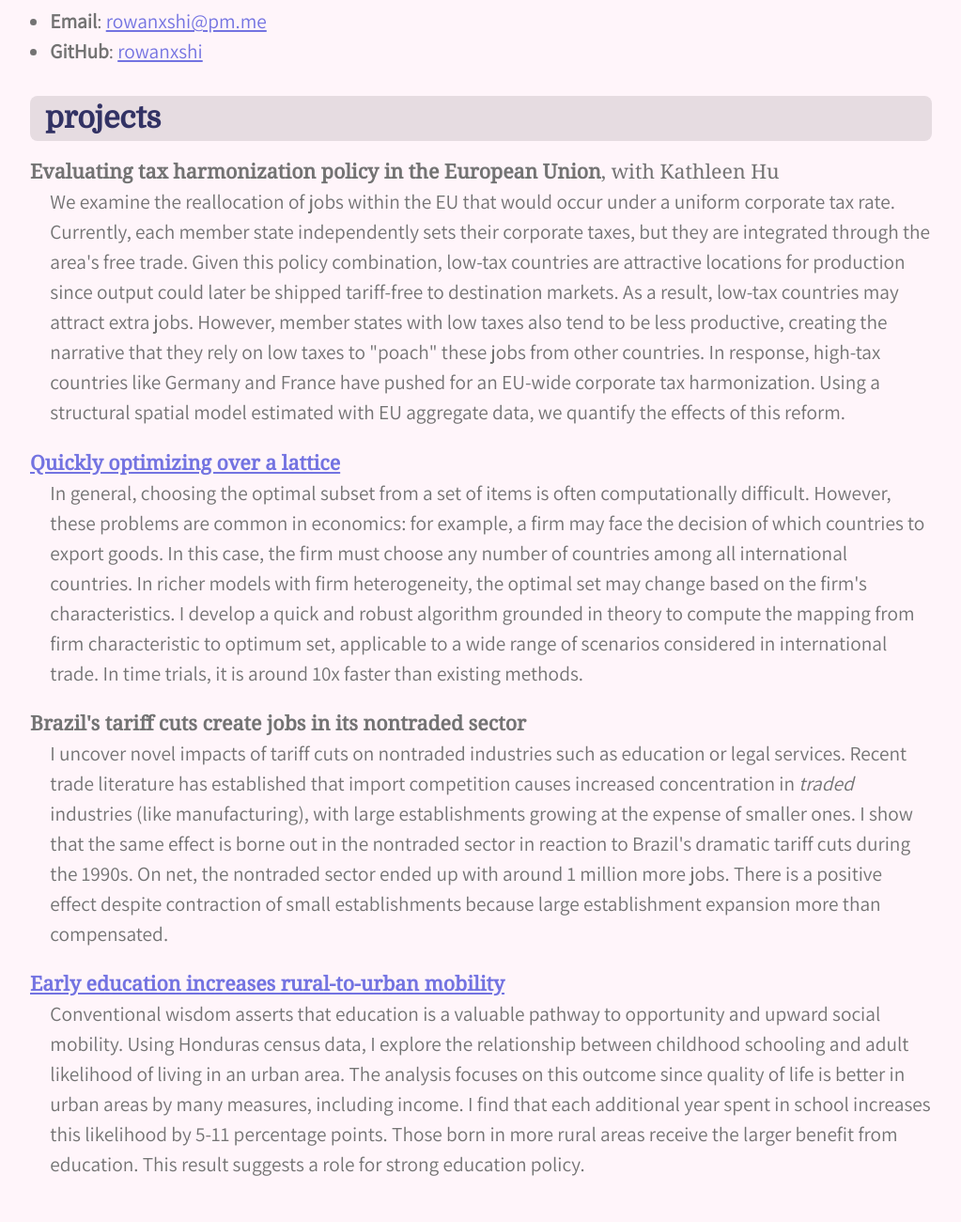
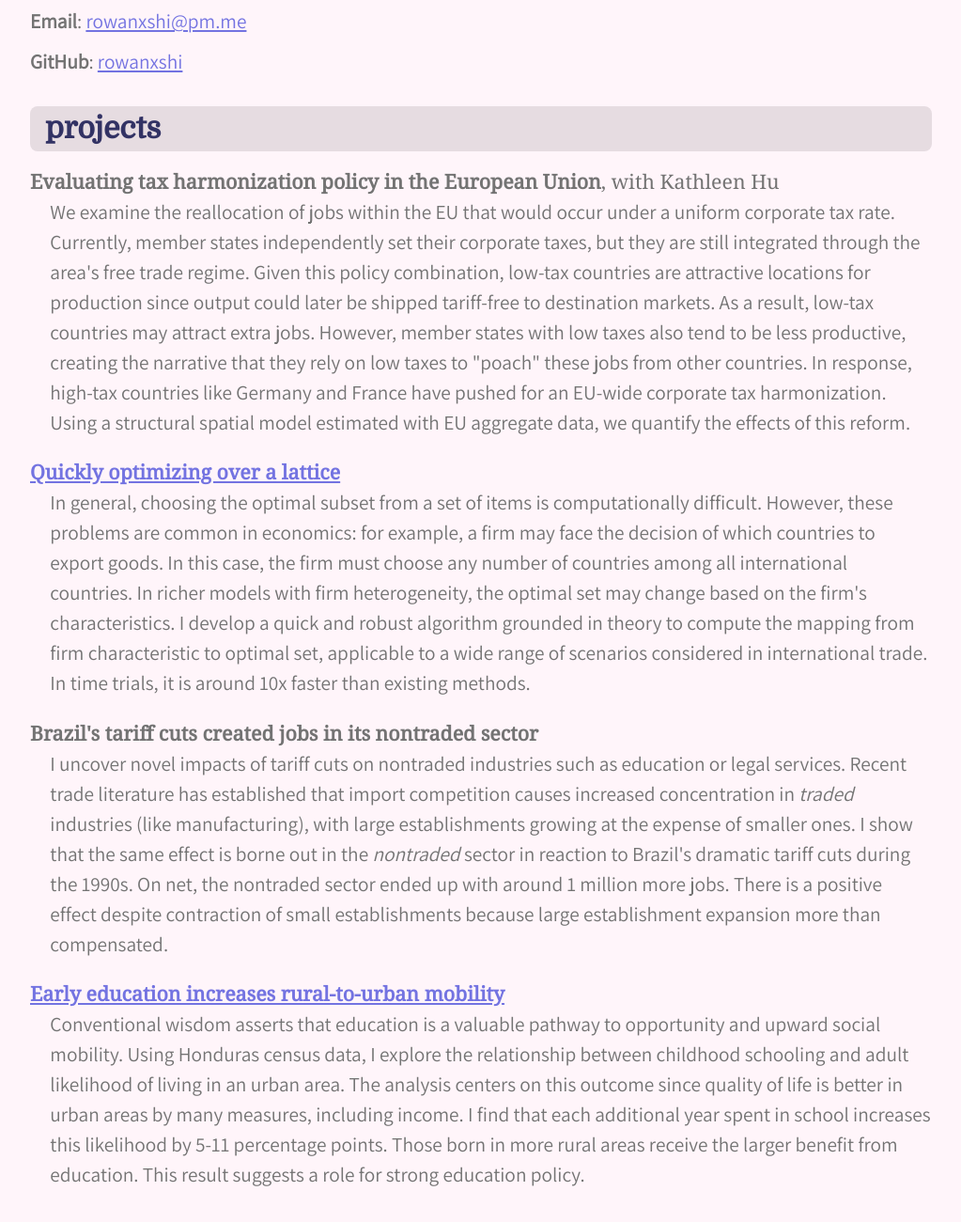
Before and after one commit to rowanxshi/rowanxshi.github.io, a plain HTML site: page index.html in a window 1280 px wide. Shown: the part 768-2068 px from the top of the page at 94% size, without its empty margins (128-1151 px from the left). Drawn offline with Linux system fonts and the light colour scheme.

Commit message:
Add files via upload

```diff
--- a/index.html
+++ b/index.html
@@ -25,24 +25,23 @@
   <div class=clear></div>
 
   <p class="section"><a name="info"></a>info</p>
-  <ul>
     <!-- <li><b>CV</b>: available <a href="cv.pdf">here</a></li> -->
-    <li><b>Email</b>: <a href="mailto:@rowanxshi@pm.me">rowanxshi@pm.me</a></li>
-    <li><b>GitHub</b>: <a href="http://www.github.com/rowanxshi">rowanxshi</a></li>
+  <p><b>Email</b>: <a href="mailto:@rowanxshi@pm.me">rowanxshi@pm.me</a></p>
+  <p><b>GitHub</b>: <a href="http://www.github.com/rowanxshi">rowanxshi</a></p>
   </ul>
 
   <p class="section"><a name="projects"></a>projects</p>
   <p class="title"><b>Evaluating tax harmonization policy in the European Union</b>, with Kathleen Hu</p>
-  <blockquote>We examine the reallocation of jobs within the EU that would occur under a uniform corporate tax rate. Currently, each member state independently sets their corporate taxes, but they are integrated through the area's free trade. Given this policy combination, low-tax countries are attractive locations for production since output could later be shipped tariff-free to destination markets. As a result, low-tax countries may attract extra jobs. However, member states with low taxes also tend to be less productive, creating the narrative that they rely on low taxes to "poach" these jobs from other countries. In response, high-tax countries like Germany and France have pushed for an EU-wide corporate tax harmonization. Using a structural spatial model estimated with EU aggregate data, we quantify the effects of this reform.</blockquote>
+  <blockquote>We examine the reallocation of jobs within the EU that would occur under a uniform corporate tax rate. Currently, member states independently set their corporate taxes, but they are still integrated through the area's free trade regime. Given this policy combination, low-tax countries are attractive locations for production since output could later be shipped tariff-free to destination markets. As a result, low-tax countries may attract extra jobs. However, member states with low taxes also tend to be less productive, creating the narrative that they rely on low taxes to "poach" these jobs from other countries. In response, high-tax countries like Germany and France have pushed for an EU-wide corporate tax harmonization. Using a structural spatial model estimated with EU aggregate data, we quantify the effects of this reform.</blockquote>
 
   <p class="title"><b><a href="http://github.com/rowanxshi/cdc_solver/blob/master/algorithm.pdf">Quickly optimizing over a lattice</a></b></p>
-  <blockquote>In general, choosing the optimal subset from a set of items is often computationally difficult. However, these problems are common in economics: for example, a firm may face the decision of which countries to export goods. In this case, the firm must choose any number of countries among all international countries. In richer models with firm heterogeneity, the optimal set may change based on the firm's characteristics. I develop a quick and robust algorithm grounded in theory to compute the mapping from firm characteristic to optimum set, applicable to a wide range of scenarios considered in international trade. In time trials, it is around 10x faster than existing methods.</blockquote>
+  <blockquote>In general, choosing the optimal subset from a set of items is computationally difficult. However, these problems are common in economics: for example, a firm may face the decision of which countries to export goods. In this case, the firm must choose any number of countries among all international countries. In richer models with firm heterogeneity, the optimal set may change based on the firm's characteristics. I develop a quick and robust algorithm grounded in theory to compute the mapping from firm characteristic to optimal set, applicable to a wide range of scenarios considered in international trade. In time trials, it is around 10x faster than existing methods.</blockquote>
 
-  <p class="title"><b>Brazil's tariff cuts create jobs in its nontraded sector</b></p>
-  <blockquote>I uncover novel impacts of tariff cuts on nontraded industries such as education or legal services. Recent trade literature has established that import competition causes increased concentration in <i>traded</i> industries (like manufacturing), with large establishments growing at the expense of smaller ones. I show that the same effect is borne out in the nontraded sector in reaction to Brazil's dramatic tariff cuts during the 1990s. On net, the nontraded sector ended up with around 1 million more jobs. There is a positive effect despite contraction of small establishments because large establishment expansion more than compensated.</blockquote>
+  <p class="title"><b>Brazil's tariff cuts created jobs in its nontraded sector</b></p>
+  <blockquote>I uncover novel impacts of tariff cuts on nontraded industries such as education or legal services. Recent trade literature has established that import competition causes increased concentration in <i>traded</i> industries (like manufacturing), with large establishments growing at the expense of smaller ones. I show that the same effect is borne out in the <i>nontraded</i> sector in reaction to Brazil's dramatic tariff cuts during the 1990s. On net, the nontraded sector ended up with around 1 million more jobs. There is a positive effect despite contraction of small establishments because large establishment expansion more than compensated.</blockquote>
 
   <p class="title"><b><a href="http://github.com/rowanxshi/rural_education/blob/master/summary.pdf">Early education increases rural-to-urban mobility</a></b></p>
-  <blockquote>Conventional wisdom asserts that education is a valuable pathway to opportunity and upward social mobility. Using Honduras census data, I explore the relationship between childhood schooling and adult likelihood of living in an urban area. The analysis focuses on this outcome since quality of life is better in urban areas by many measures, including income. I find that each additional year spent in school increases this likelihood by 5-11 percentage points. Those born in more rural areas receive the larger benefit from education. This result suggests a role for strong education policy.</blockquote>
+  <blockquote>Conventional wisdom asserts that education is a valuable pathway to opportunity and upward social mobility. Using Honduras census data, I explore the relationship between childhood schooling and adult likelihood of living in an urban area. The analysis centers on this outcome since quality of life is better in urban areas by many measures, including income. I find that each additional year spent in school increases this likelihood by 5-11 percentage points. Those born in more rural areas receive the larger benefit from education. This result suggests a role for strong education policy.</blockquote>
 </div>
 
 <div id=up><p><a href="#top">↑</a></p></div>
--- a/style.css
+++ b/style.css
@@ -94,7 +94,7 @@ a {
   max-width: 15em;
   float: left;
   display: inline-block;
-  margin: 0 2em var(--small-skip) 0;
+  margin: 0 2.5em var(--small-skip) 0;
   padding: 0;
   border-radius: var(--radius);
   width: 100%;
```
